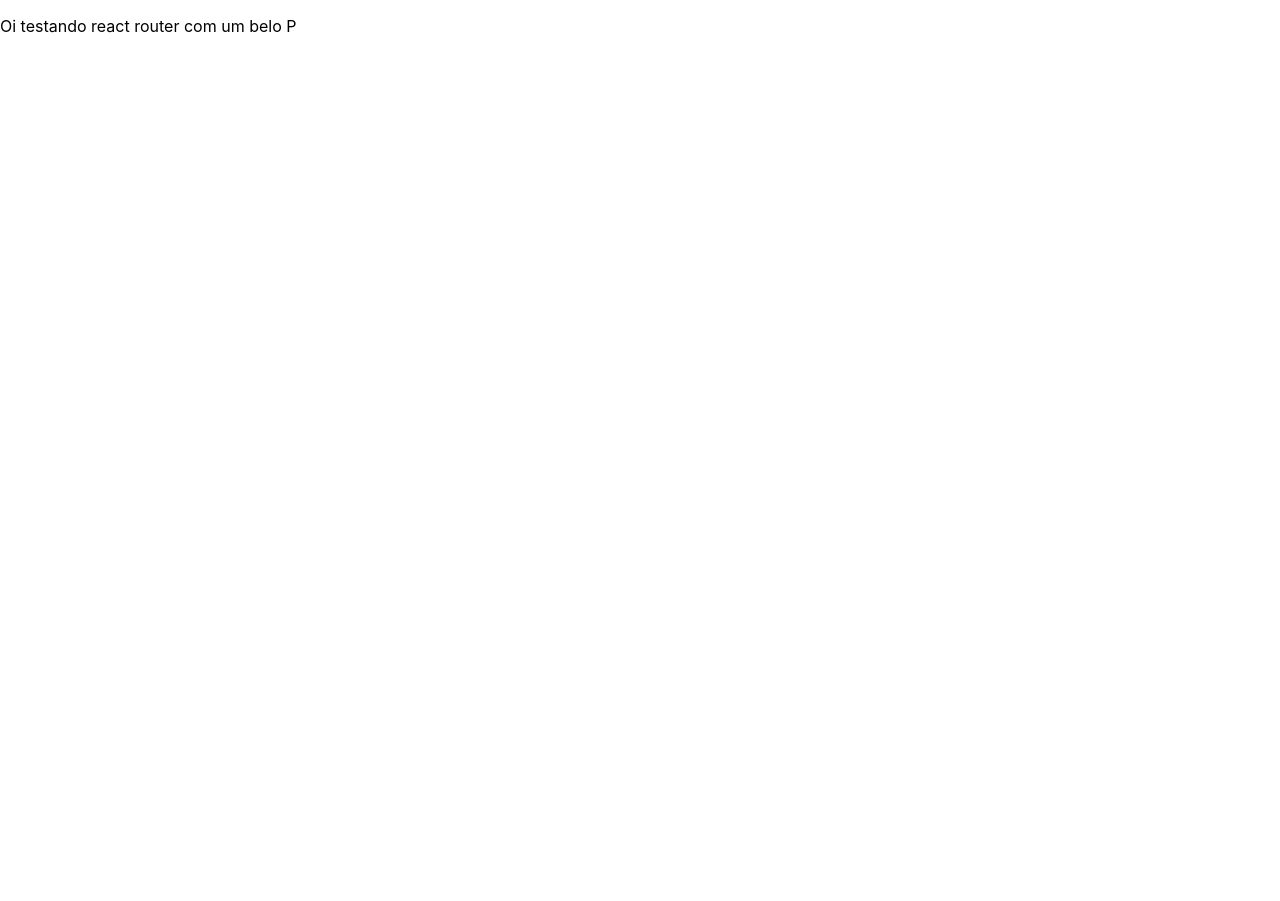
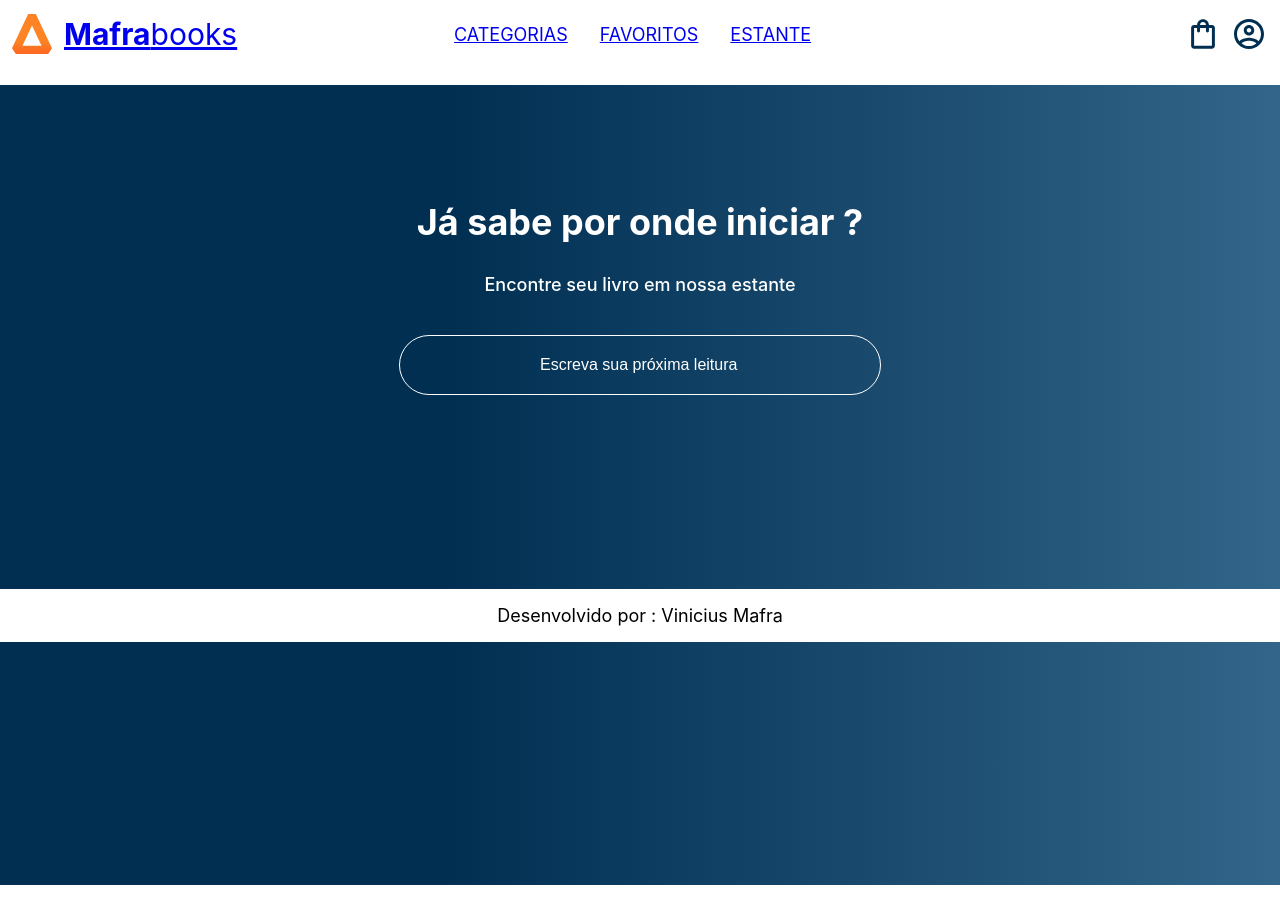
Before and after one commit to vinimaffra03/mafrabooks, a React (Create React App) app: page /favoritos in a window 1280 px wide. Before the commit the page ends 800 px from the top, so only its background shows below. Built offline with nearby package versions, Linux system fonts and the light colour scheme.

Commit message:
favoritos rota

```diff
--- a/src/components/Logo/index.jsx
+++ b/src/components/Logo/index.jsx
@@ -1,3 +1,4 @@
+import { Link } from "react-router-dom";
 import logo from "../../imgs/logo.svg";
 import styled from "styled-components";
 
@@ -13,13 +14,15 @@ const LogoImage = styled.img`
 
 function Logo() {
   return (
-    <LogoContainer>
-      <LogoImage src={logo} alt="Logo" className="img-logo" />
+    <Link to="/">
+      <LogoContainer>
+        <LogoImage src={logo} alt="Logo" className="img-logo" />
 
-      <p>
-        <strong> Mafra</strong>books
-      </p>
-    </LogoContainer>
+        <p>
+          <strong>Mafra</strong>books
+        </p>
+      </LogoContainer>
+    </Link>
   );
 }
 
--- a/src/components/OpcoesHeader/index.jsx
+++ b/src/components/OpcoesHeader/index.jsx
@@ -1,4 +1,5 @@
 import styled from "styled-components";
+import { Link } from "react-router-dom";
 
 const Opcoes = styled.ul`
   display: flex;
@@ -17,7 +18,7 @@ const Opcao = styled.li`
   font-size: 18px;
 `;
 
-const opcoes = ["CATEGORIAS", "ESTANTE", "FAVORITOS"];
+const opcoes = ["CATEGORIAS", "FAVORITOS", "ESTANTE"];
 
 function OpcoesHeader() {
   return (
@@ -25,7 +26,9 @@ function OpcoesHeader() {
     // , entao criando um item da lista para cada opcao inserindo o parametro passado pelo map
     <Opcoes>
       {opcoes.map((opcao) => (
-        <Opcao>{opcao}</Opcao>
+        <Link to={`/${opcao}`.toLowerCase()}>
+          <Opcao>{opcao}</Opcao>
+        </Link>
       ))}
     </Opcoes>
   );
--- a/src/components/cardsSugestoes/index.jsx
+++ b/src/components/cardsSugestoes/index.jsx
@@ -55,7 +55,7 @@ function LivrosSugeridos({ titulo, subtitulo, descricao, img }) {
       </div>
       <div>
         <ImgLivro src={img} alt={titulo} />
-        <Botao href="/favoritos">Saiba Mais</Botao>
+        <Botao href="#">Saiba Mais</Botao>
       </div>
     </CardContainer>
   );
--- a/src/index.js
+++ b/src/index.js
@@ -1,9 +1,11 @@
 import React from "react";
 import ReactDOM from "react-dom/client";
-import App from "./App";
+import Home from "./rotas/Home";
 import reportWebVitals from "./reportWebVitals";
 import { createGlobalStyle } from "styled-components";
 import { BrowserRouter, Routes, Route } from "react-router-dom";
+import Header from "./components/Header/index";
+import Favoritos from "./rotas/Favoritos";
 
 const GlobalStyle = createGlobalStyle`
   body {
@@ -30,12 +32,23 @@ root.render(
   <React.StrictMode>
     <GlobalStyle />
     <BrowserRouter>
+      {/* header geral */}
+      <Header />
+
+      {/* ROTAS */}
       <Routes>
         <Route
-          path="/favoritos"
-          element={<p>Oi testando react router com um belo P</p>}
+          path="/categorias"
+          element={<p>testando react router para categorias</p>}
         />
-        <Route path="/" element={<App />} />
+
+        <Route path="/favoritos" element={<p>{<Favoritos />}</p>} />
+
+        <Route
+          path="/estante"
+          element={<p>Oi testando react router com um belo estante</p>}
+        />
+        <Route path="/" element={<Home />} />
       </Routes>
     </BrowserRouter>
   </React.StrictMode>
--- a/src/App.jsx
+++ b/src/rotas/Favoritos.jsx
@@ -1,9 +1,7 @@
 import React from "react";
-import Header from "./components/Header";
 import styled from "styled-components";
-import Search from "./components/Search";
-import UltimosLancamentos from "./components/UltimosLancamentos";
-import Rodape from "./components/Rodape/index";
+import Search from "../components/Search";
+import Rodape from "../components/Rodape/index";
 
 const AppContainer = styled.div`
   width: 100vw;
@@ -11,12 +9,10 @@ const AppContainer = styled.div`
   background-image: linear-gradient(90deg, #002f52 35%, #326589);
 `;
 
-function App() {
+function Home() {
   return (
     <AppContainer>
-      <Header />
       <Search />
-      <UltimosLancamentos />
       <Rodape
         autor="Vinicius Mafra"
         linkedin="https://www.linkedin.com/in/viniciusmaffra/"
@@ -25,4 +21,4 @@ function App() {
   );
 }
 
-export default App;
+export default Home;
--- /dev/null
+++ b/src/rotas/Home.jsx
@@ -0,0 +1,26 @@
+import React from "react";
+import styled from "styled-components";
+import Search from "../components/Search";
+import UltimosLancamentos from "../components/UltimosLancamentos";
+import Rodape from "../components/Rodape/index";
+
+const AppContainer = styled.div`
+  width: 100vw;
+  height: 100vh;
+  background-image: linear-gradient(90deg, #002f52 35%, #326589);
+`;
+
+function Home() {
+  return (
+    <AppContainer>
+      <Search />
+      <UltimosLancamentos />
+      <Rodape
+        autor="Vinicius Mafra"
+        linkedin="https://www.linkedin.com/in/viniciusmaffra/"
+      />
+    </AppContainer>
+  );
+}
+
+export default Home;
```
